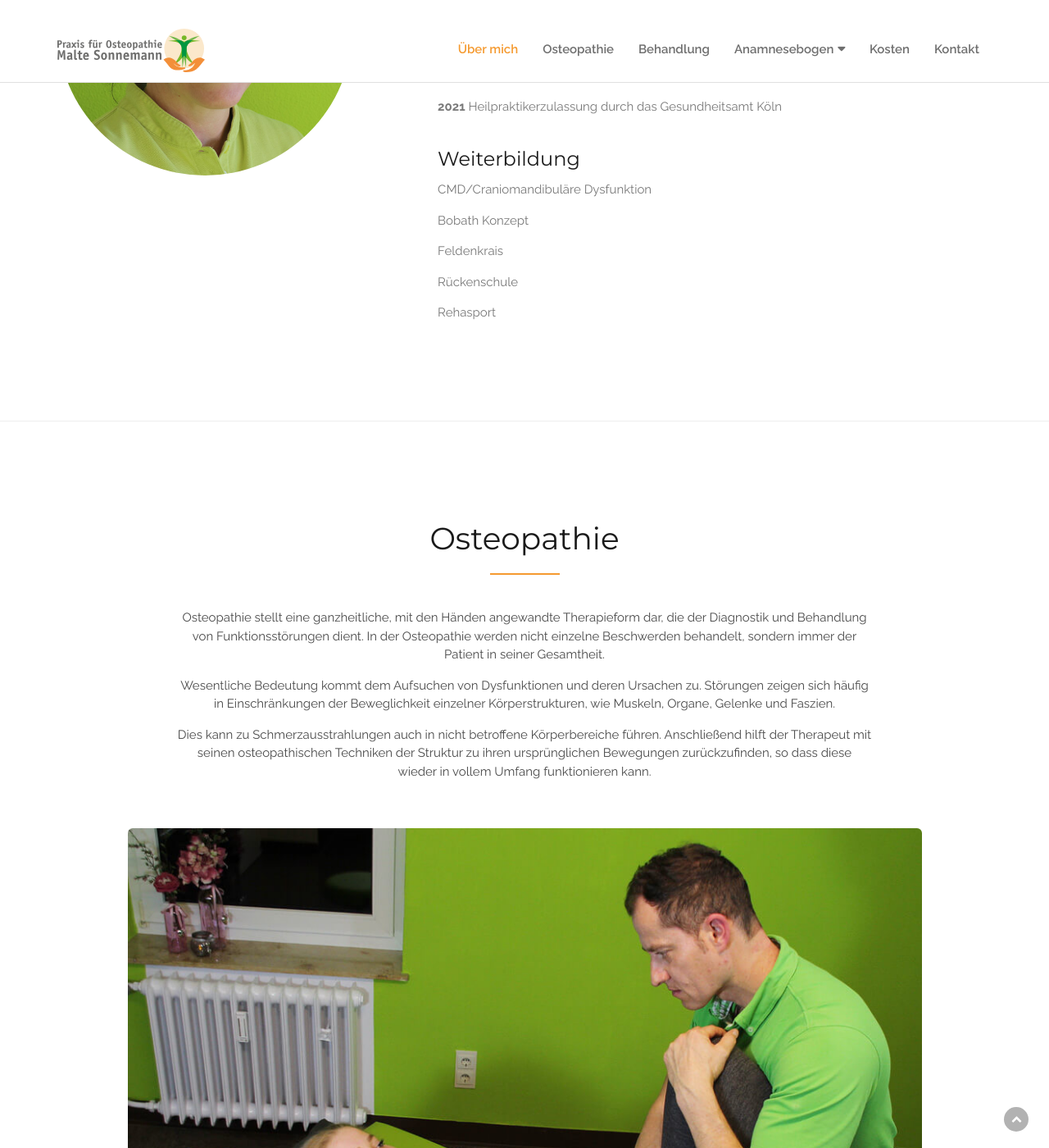
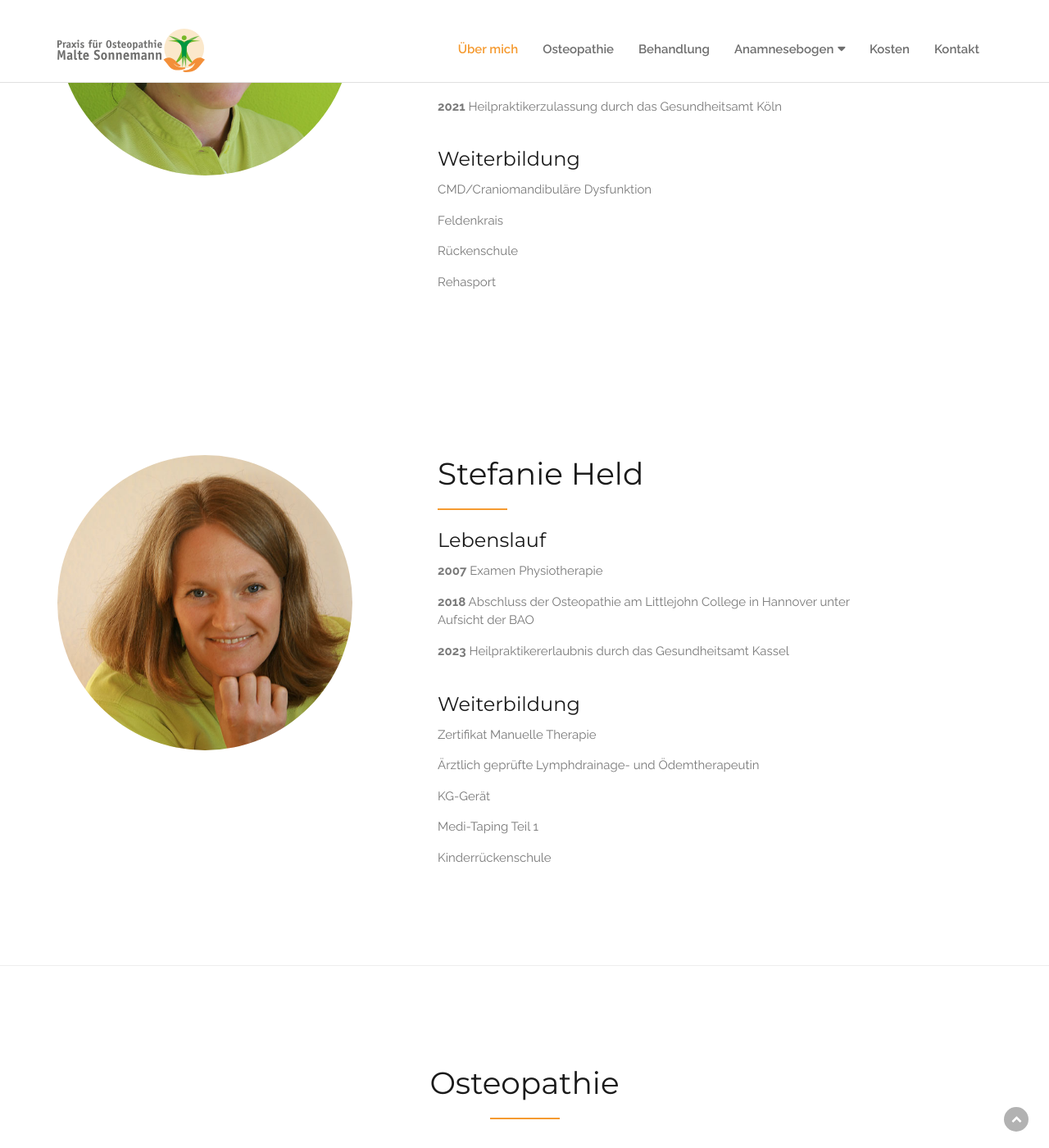
Before and after one commit to larzknoke/sonnemann, a Jekyll site: the page built from index.html, in a window 1280 px wide and 1400 px high, scrolled down 1718 px. Shown: the whole window at 82% size. Built offline with Jekyll 4.4.1, drawn with Linux system fonts in a browser that asks for light colours; some of the changed text lies outside the part shown.

Commit message:
frau held

```diff
--- a/index.html
+++ b/index.html
@@ -54,7 +54,7 @@
     </head>
 
     <body data-spy="scroll" data-target=".navbar-collapse">
-        <div class="bumper img-rounded">
+        <!-- <div class="bumper img-rounded">
           <h4>
             Aus aktuellem Anlass
           </h4>
@@ -63,7 +63,7 @@
             Meine Therapieangebote stellen keine Freizeitaktivitäten dar, sondern eine medizinische Behandlung.
           </p>
           <a href="#"  data-toggle="modal" data-target="#coronaModal" style="font-size: 1.25rem;">mehr Informationen <i class="fa fa-angle-double-right" aria-hidden="true"></i>                  </a>
-        </div>
+        </div> -->
 
         <!-- Preloader -->
         <!-- <div id="loading">
@@ -226,6 +226,7 @@
                             Movements" von Martina Klein (Mai 2021)</li>
                           <li>postgraduat-Seminar Schwangerschaft und Geburtsvorbereitung "To be
                           perfect at the exit" von Angelika Strunk (Februar 2022)</li>
+                          <li>postgraduat Seminar Gynäkologie bei Myriam Vleminckx (März 2023)</li>
                         </ul>
                         <p>Funktionelle Bewegungslehre</p>
                         <p>CMD / Craniomandibuläre Dysfunktion</p>
@@ -267,10 +268,40 @@
                               <br>
                               <h4>Weiterbildung</h4>
                               <p>CMD/Craniomandibuläre Dysfunktion</p>
-                                <p>Bobath Konzept</p>
                                 <p>Feldenkrais</p>
                                 <p>Rückenschule</p>
                                 <p>Rehasport</p>
+                            </div>
+                          </div>
+                        </div>
+                    </div><!--End off row-->
+                </div><!--End off container -->
+            </section>
+            <section id="vollmer" class="about roomy-100 wow fadeIn animated">
+                <div class="container">
+                    <div class="row">
+                        <div class="main_about">
+                          <div class="m-bottom-70 col-md-4 col-sm-6 col-xs-8 col-md-offset-0 col-sm-offset-3 col-xs-offset-2 fadeInRight wow animated">
+                              <img src="assets/images/held.jpg" alt="Stefanie Held" class="img-circle">
+                              <!-- <p class="text-center  m-top-30">
+                                <strong>Zertifizierter Osteopath und Heilpraktiker</strong>
+                              </p> -->
+                          </div>
+                          <div class="col-md-6 col-md-offset-1 ">
+                            <div class="about_content">
+                              <h2>Stefanie Held</h2>
+                              <div class="separator_left"></div>
+                              <h4>Lebenslauf</h4>
+                              <p><strong>2007</strong> Examen Physiotherapie</p>
+                              <p><strong>2018</strong> Abschluss der Osteopathie am Littlejohn College in Hannover unter Aufsicht der BAO</p>
+                              <p><strong>2023</strong> Heilpraktikererlaubnis durch das Gesundheitsamt Kassel</p>
+                              <br>
+                              <h4>Weiterbildung</h4>
+                              <p>Zertifikat Manuelle Therapie</p>
+                                <p>Ärztlich geprüfte Lymphdrainage- und Ödemtherapeutin</p>
+                                <p>KG-Gerät</p>
+                                <p>Medi-Taping Teil 1</p>
+                                <p>Kinderrückenschule</p>
                             </div>
                           </div>
                         </div>
```
Also changed, not shown: assets/images/held.jpg (added).
